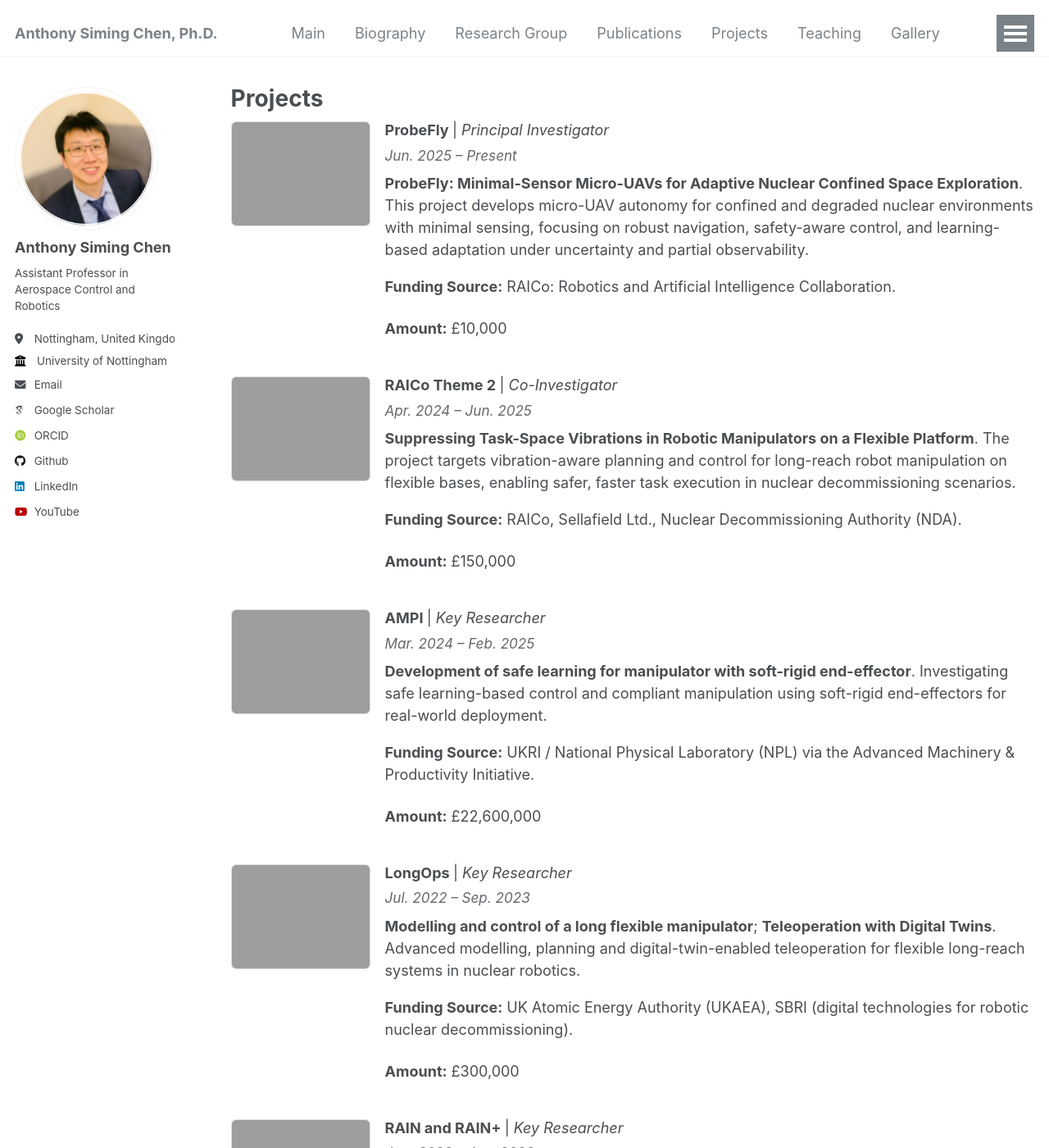
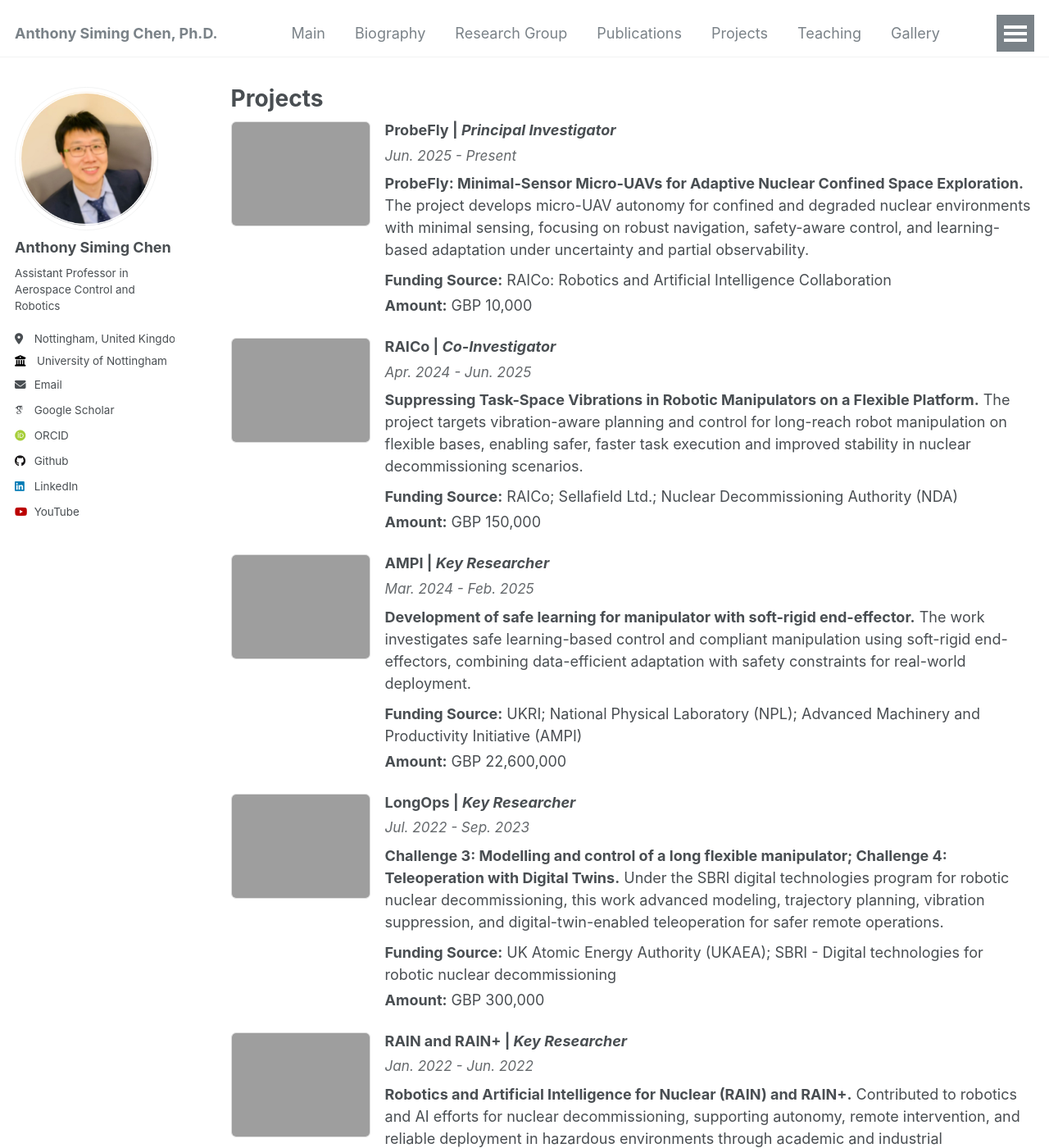
Before and after one commit to Anthony-S-Chen/Anthony-S-Chen.github.io, a Jekyll site: the page built from _pages/Projects.md, in a window 1280 px wide and 1400 px high. Shown: the whole window at 82% size. Built offline with Jekyll 4.4.1, drawn with Linux system fonts in a browser that asks for light colours; some web fonts are replaced; some of the changed text lies outside the part shown.

Commit message:
Update Projects.md

```diff
--- a/_pages/Projects.md
+++ b/_pages/Projects.md
@@ -14,52 +14,38 @@ author_profile: true
   align-items:flex-start;
   margin: 0 0 22px 0;
 }
-.project-fig{
-  flex: 0 0 170px;
+.project-fig{ flex: 0 0 170px; }
+.project-fig img{
+  width:170px;
+  height:auto;
+  border:1px solid #ddd;
+  border-radius:6px;
 }
-.project-fig img{
-  width: 170px;
-  height: auto;
-  border: 1px solid #ddd;
-  border-radius: 6px;
-}
-.project-body{
-  flex: 1 1 auto;
-}
-.project-title{
-  margin: 0 0 6px 0;
-  line-height: 1.25;
-}
-.project-meta{
-  margin: 0 0 8px 0;
-  font-size: 0.95em;
-  opacity: 0.85;
-}
-.project-abstract{
-  margin: 0;
-}
+.project-body{ flex: 1 1 auto; }
+.project-title{ margin:0 0 6px 0; line-height:1.25; }
+.project-meta{ margin:0 0 8px 0; font-size:0.95em; opacity:0.85; }
+.project-abstract{ margin:0 0 10px 0; }
+.project-funding{ margin:0 0 4px 0; }
 @media (max-width: 640px){
-  .project-item{ flex-direction: column; }
-  .project-fig{ flex-basis:auto; }
-  .project-fig img{ width: 100%; max-width: 320px; }
+  .project-item{ flex-direction:column; }
+  .project-fig img{ width:100%; max-width:320px; }
 }
 </style>
 
 <div class="project-item">
   <div class="project-fig">
-    <img src="{{ base_path }}/assets/images/projects/probefly.jpg" alt="ProbeFly cover">
+    <img src="{{ base_path }}/assets/images/projects/probefly.jpg" alt="ProbeFly">
   </div>
   <div class="project-body">
-    <h3 class="project-title">ProbeFly <span style="font-weight:normal;">| <em>Principal Investigator</em></span></h3>
-    <p class="project-meta"><em>Jun. 2025 – Present</em></p>
+    <h3 class="project-title">ProbeFly | <em>Principal Investigator</em></h3>
+    <p class="project-meta"><em>Jun. 2025 - Present</em></p>
     <p class="project-abstract">
-      <strong>ProbeFly: Minimal-Sensor Micro-UAVs for Adaptive Nuclear Confined Space Exploration</strong>.
-      This project develops micro-UAV autonomy for confined and degraded nuclear environments with minimal sensing,
-      focusing on robust navigation, safety-aware control, and learning-based adaptation under uncertainty and partial
-      observability.
+      <strong>ProbeFly: Minimal-Sensor Micro-UAVs for Adaptive Nuclear Confined Space Exploration.</strong>
+      The project develops micro-UAV autonomy for confined and degraded nuclear environments with minimal sensing,
+      focusing on robust navigation, safety-aware control, and learning-based adaptation under uncertainty and partial observability.
     </p>
-    <p><strong>Funding Source:</strong> RAICo: Robotics and Artificial Intelligence Collaboration.</p>
-    <p><strong>Amount:</strong> £10,000</p>
+    <p class="project-funding"><strong>Funding Source:</strong> RAICo: Robotics and Artificial Intelligence Collaboration</p>
+    <p class="project-funding"><strong>Amount:</strong> GBP 10,000</p>
   </div>
 </div>
 
@@ -68,63 +54,66 @@ author_profile: true
     <img src="{{ base_path }}/assets/images/projects/raico_theme2.jpg" alt="RAICo Theme 2">
   </div>
   <div class="project-body">
-    <h3 class="project-title">RAICo Theme 2 <span style="font-weight:normal;">| <em>Co-Investigator</em></span></h3>
-    <p class="project-meta"><em>Apr. 2024 – Jun. 2025</em></p>
+    <h3 class="project-title">RAICo | <em>Co-Investigator</em></h3>
+    <p class="project-meta"><em>Apr. 2024 - Jun. 2025</em></p>
     <p class="project-abstract">
-      <strong>Suppressing Task-Space Vibrations in Robotic Manipulators on a Flexible Platform</strong>.
+      <strong>Suppressing Task-Space Vibrations in Robotic Manipulators on a Flexible Platform.</strong>
       The project targets vibration-aware planning and control for long-reach robot manipulation on flexible bases,
-      enabling safer, faster task execution in nuclear decommissioning scenarios.
+      enabling safer, faster task execution and improved stability in nuclear decommissioning scenarios.
     </p>
-    <p><strong>Funding Source:</strong> RAICo, Sellafield Ltd., Nuclear Decommissioning Authority (NDA).</p>
-    <p><strong>Amount:</strong> £150,000</p>
+    <p class="project-funding"><strong>Funding Source:</strong> RAICo; Sellafield Ltd.; Nuclear Decommissioning Authority (NDA)</p>
+    <p class="project-funding"><strong>Amount:</strong> GBP 150,000</p>
   </div>
 </div>
 
 <div class="project-item">
   <div class="project-fig">
-    <img src="{{ base_path }}/assets/images/projects/ampi.jpg" alt="AMPI project">
+    <img src="{{ base_path }}/assets/images/projects/ampi.jpg" alt="AMPI">
   </div>
   <div class="project-body">
-    <h3 class="project-title">AMPI <span style="font-weight:normal;">| <em>Key Researcher</em></span></h3>
-    <p class="project-meta"><em>Mar. 2024 – Feb. 2025</em></p>
+    <h3 class="project-title">AMPI | <em>Key Researcher</em></h3>
+    <p class="project-meta"><em>Mar. 2024 - Feb. 2025</em></p>
     <p class="project-abstract">
-      <strong>Development of safe learning for manipulator with soft-rigid end-effector</strong>.
-      Investigating safe learning-based control and compliant manipulation using soft-rigid end-effectors for real-world deployment.
+      <strong>Development of safe learning for manipulator with soft-rigid end-effector.</strong>
+      The work investigates safe learning-based control and compliant manipulation using soft-rigid end-effectors,
+      combining data-efficient adaptation with safety constraints for real-world deployment.
     </p>
-    <p><strong>Funding Source:</strong> UKRI / National Physical Laboratory (NPL) via the Advanced Machinery &amp; Productivity Initiative.</p>
-    <p><strong>Amount:</strong> £22,600,000</p>
+    <p class="project-funding"><strong>Funding Source:</strong> UKRI; National Physical Laboratory (NPL); Advanced Machinery and Productivity Initiative (AMPI)</p>
+    <p class="project-funding"><strong>Amount:</strong> GBP 22,600,000</p>
   </div>
 </div>
 
 <div class="project-item">
   <div class="project-fig">
-    <img src="{{ base_path }}/assets/images/projects/longops.jpg" alt="LongOps project">
+    <img src="{{ base_path }}/assets/images/projects/longops.jpg" alt="LongOps">
   </div>
   <div class="project-body">
-    <h3 class="project-title">LongOps <span style="font-weight:normal;">| <em>Key Researcher</em></span></h3>
-    <p class="project-meta"><em>Jul. 2022 – Sep. 2023</em></p>
+    <h3 class="project-title">LongOps | <em>Key Researcher</em></h3>
+    <p class="project-meta"><em>Jul. 2022 - Sep. 2023</em></p>
     <p class="project-abstract">
-      <strong>Modelling and control of a long flexible manipulator</strong>; <strong>Teleoperation with Digital Twins</strong>.
-      Advanced modelling, planning and digital-twin-enabled teleoperation for flexible long-reach systems in nuclear robotics.
+      <strong>Challenge 3: Modelling and control of a long flexible manipulator; Challenge 4: Teleoperation with Digital Twins.</strong>
+      Under the SBRI digital technologies program for robotic nuclear decommissioning, this work advanced modeling, trajectory planning,
+      vibration suppression, and digital-twin-enabled teleoperation for safer remote operations.
     </p>
-    <p><strong>Funding Source:</strong> UK Atomic Energy Authority (UKAEA), SBRI (digital technologies for robotic nuclear decommissioning).</p>
-    <p><strong>Amount:</strong> £300,000</p>
+    <p class="project-funding"><strong>Funding Source:</strong> UK Atomic Energy Authority (UKAEA); SBRI - Digital technologies for robotic nuclear decommissioning</p>
+    <p class="project-funding"><strong>Amount:</strong> GBP 300,000</p>
   </div>
 </div>
 
 <div class="project-item">
   <div class="project-fig">
-    <img src="{{ base_path }}/assets/images/projects/rain.jpg" alt="RAIN / RAIN+">
+    <img src="{{ base_path }}/assets/images/projects/rain.jpg" alt="RAIN and RAIN+">
   </div>
   <div class="project-body">
-    <h3 class="project-title">RAIN and RAIN+ <span style="font-weight:normal;">| <em>Key Researcher</em></span></h3>
-    <p class="project-meta"><em>Jan. 2022 – Jun. 2022</em></p>
+    <h3 class="project-title">RAIN and RAIN+ | <em>Key Researcher</em></h3>
+    <p class="project-meta"><em>Jan. 2022 - Jun. 2022</em></p>
     <p class="project-abstract">
-      <strong>Robotics and Artificial Intelligence for Nuclear (RAIN)</strong> and <strong>RAIN+</strong>.
-      Contributing to robotics and AI research translation for nuclear decommissioning with broad academic and industrial partnerships. :contentReference[oaicite:0]{index=0}
+      <strong>Robotics and Artificial Intelligence for Nuclear (RAIN) and RAIN+.</strong>
+      Contributed to robotics and AI efforts for nuclear decommissioning, supporting autonomy, remote intervention,
+      and reliable deployment in hazardous environments through academic and industrial collaboration.
     </p>
-    <p><strong>Funding Source:</strong> EPSRC and RAICo partners (UKAEA, Sellafield Ltd, NDA, University of Manchester). :contentReference[oaicite:1]{index=1}</p>
-    <p><strong>Amount:</strong> RAIN ~£12,800,000; RAIN+ ~£1,975,413</p> :contentReference[oaicite:2]{index=2}
+    <p class="project-funding"><strong>Funding Source:</strong> EPSRC</p>
+    <p class="project-funding"><strong>Amount:</strong> GBP 12,800,000 (RAIN); GBP 1,980,000 (RAIN+)</p>
   </div>
 </div>
 
@@ -133,14 +122,15 @@ author_profile: true
     <img src="{{ base_path }}/assets/images/projects/adaptit.jpg" alt="ADAPT-IT">
   </div>
   <div class="project-body">
-    <h3 class="project-title">ADAPT-IT <span style="font-weight:normal;">| <em>Key Researcher</em></span></h3>
-    <p class="project-meta"><em>Sep. 2017 – Dec. 2021</em></p>
+    <h3 class="project-title">ADAPT-IT | <em>Key Researcher</em></h3>
+    <p class="project-meta"><em>Sep. 2017 - Dec. 2021</em></p>
     <p class="project-abstract">
-      <strong>Reducing vehicle carbon emissions through development of a compact, efficient and intelligent powertrain</strong>.
-      Developed adaptive estimation and learning-based control methods for engine and powertrain systems with real-world impact.
+      <strong>Reducing vehicle carbon emissions through development of a compact, efficient and intelligent powertrain.</strong>
+      The project developed adaptive estimation and learning-based optimal control methods for engine and powertrain systems,
+      improving performance and emissions robustness under uncertainty and transient operating conditions.
     </p>
-    <p><strong>Funding Source:</strong> Advanced Propulsion Centre UK.</p>
-    <p><strong>Amount:</strong> £3,900,000</p>
+    <p class="project-funding"><strong>Funding Source:</strong> Advanced Propulsion Centre (APC) UK</p>
+    <p class="project-funding"><strong>Amount:</strong> GBP 3,900,000</p>
   </div>
 </div>
 
@@ -149,13 +139,14 @@ author_profile: true
     <img src="{{ base_path }}/assets/images/projects/aece.jpg" alt="AECE">
   </div>
   <div class="project-body">
-    <h3 class="project-title">AECE <span style="font-weight:normal;">| <em>Key Researcher</em></span></h3>
-    <p class="project-meta"><em>Sep. 2015 – Dec. 2017</em></p>
+    <h3 class="project-title">AECE | <em>Key Researcher</em></h3>
+    <p class="project-meta"><em>Sep. 2015 - Dec. 2017</em></p>
     <p class="project-abstract">
-      <strong>Adaptive optimal estimation and control for automotive engine systems</strong>.
-      Investigated adaptive control and reinforcement learning for engine systems with EU partnerships.
+      <strong>Adaptive optimal estimation and control for automotive engine systems with approximate dynamic programming.</strong>
+      Investigated adaptive optimal control and reinforcement learning for engine systems, combining estimation, stability analysis,
+      and real-time learning toward practical implementation.
     </p>
-    <p><strong>Funding Source:</strong> EU FP7 Marie-Curie Fellowship.</p>
-    <p><strong>Amount:</strong> €231,000</p>
+    <p class="project-funding"><strong>Funding Source:</strong> EU FP7 Marie-Curie Fellowship</p>
+    <p class="project-funding"><strong>Amount:</strong> EUR 231,000</p>
   </div>
 </div>
```
